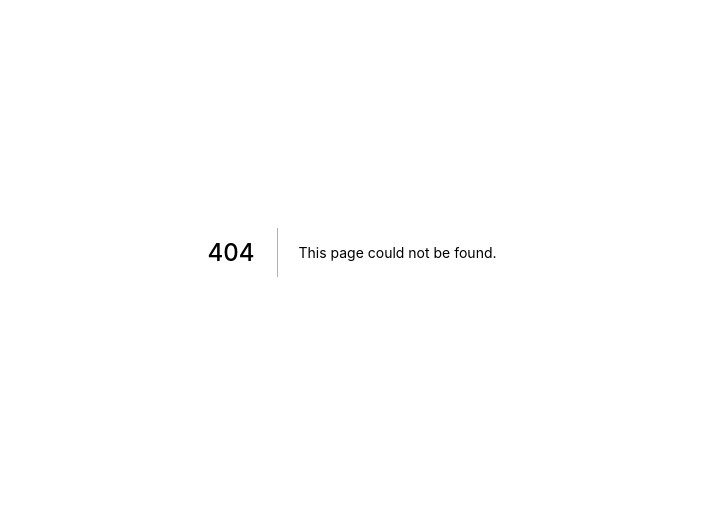
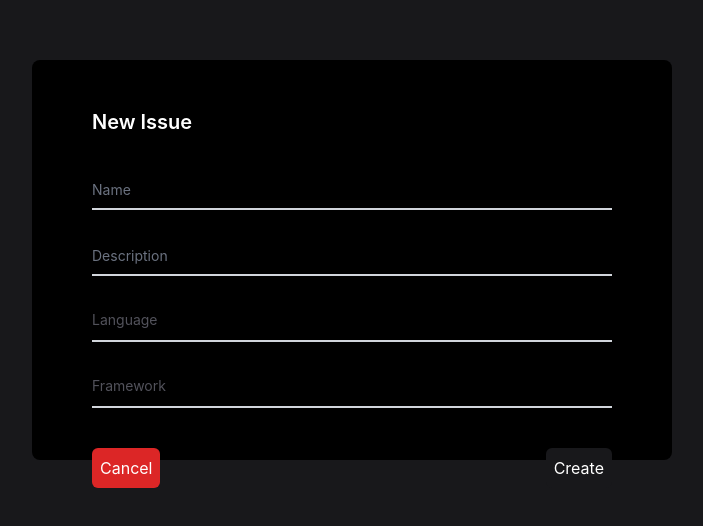
Before and after one commit to dallenpyrah/Huddle, a Next.js app: page /group/1/create-issue in a window 1280 px wide. Before the commit this address had no page. Shown: the part 148-674 px from the top of the page, without its empty margins (288-991 px from the left). Built offline with nearby package versions, Linux system fonts and the light colour scheme; no server answers; sample sign-in values are in the browser's storage.

Commit message:
Starting to create issue page

```diff
--- a/components/groups/grid/GroupDetailsGrid.tsx
+++ b/components/groups/grid/GroupDetailsGrid.tsx
@@ -29,7 +29,7 @@ export default function GroupDetailsGrid (props: IGroupDetailsGridProps): JSX.El
   return (
         <div className={'col-span-9 bg-black rounded-lg'}>
             <GroupDetailsGridHeader />
-            {props.isStateLoaded && issues.length >= 1 && issues.map((issue, index) => (
+            {issues.length >= 1 && issues.map((issue, index) => (
                 <GroupDetailsGridItem key={index} issue={issue} />
             ))}
         </div>
--- /dev/null
+++ b/components/groups/grid/grid-item/loader/GroupDetailsGridItemLoader.tsx
@@ -0,0 +1,27 @@
+import React from 'react'
+import Skeleton from 'react-loading-skeleton'
+
+export default function GroupDetailsGridItemLoader (): JSX.Element {
+  return (
+        <div className={'grid grid-cols-7 hover:bg-zinc-900 mx-5 p-1 py-3 rounded'}>
+            <div className={'col-span-2 ml-2'}>
+                <span className={'text-sm text-zinc-500 font-normal'}><Skeleton /></span>
+            </div>
+            <div className={'col-span-1'}>
+                <span className={'text-sm text-zinc-500 font-normal'}><Skeleton /></span>
+            </div>
+            <div className={'col-span-1'}>
+                <span className={'text-sm text-zinc-500 font-normal'}><Skeleton /></span>
+            </div>
+            <div className={'col-span-1'}>
+                <span className={'text-md text-zinc-500 font-normal'}><Skeleton /></span>
+            </div>
+            <div className={'col-span-1'}>
+                <span className={'text-sm text-zinc-500 font-normal'}><Skeleton /></span>
+            </div>
+            <div className={'col-span-1'}>
+                <span className={'text-sm text-zinc-500 font-normal'}><Skeleton /></span>
+            </div>
+        </div>
+  )
+}
--- /dev/null
+++ b/pages/group/[groupId]/create-issue.tsx
@@ -0,0 +1,101 @@
+import React, { useEffect, useState } from 'react'
+import { User } from 'firebase/auth'
+import { useRouter } from 'next/router'
+import GroupsService from '../../../services/group/GroupsService'
+import { axiosService } from '../../../services/axios/AxiosService'
+import GroupModel from '../../../models/group/GroupModel'
+import { auth } from '../../../firebase-config'
+import IssueModel from '../../../models/issue/IssueModel'
+
+export default function CreateIssue (): JSX.Element {
+  const [inputGroup, setInputGroup] = useState({ title: '', description: '', language: '', framework: '' })
+  const [user, setUser] = useState<User>()
+  const router = useRouter()
+  const groupsService = new GroupsService(axiosService)
+
+  const createGroup = async (event: React.FormEvent): Promise<void> => {
+    try {
+      event.preventDefault()
+      const issueToCreate = new IssueModel(inputGroup.title, inputGroup.description, inputGroup.language, inputGroup.framework)
+      const createdGroup = await groupsService.createGroup(groupToCreate)
+
+      if (createdGroup !== undefined) {
+        void await router.push(`/group/${createdGroup.id}`)
+      }
+    } catch (error) {
+      console.log(error)
+      throw error
+    }
+  }
+
+  function getUser (): void {
+    auth.onAuthStateChanged((user) => {
+      if (user != null) {
+        setUser(user)
+      } else {
+        void router.push('/login')
+      }
+    })
+  }
+
+  function handleInput (event: any): void {
+    const name = event.target.name
+    const value = event.target.value
+    setInputGroup(inputGroup => ({ ...inputGroup, [name]: value }))
+  }
+
+  useEffect(() => {
+    getUser()
+  }, [])
+
+  return (
+        <div className={'grid grid-cols-4 bg-zinc-900 h-screen'}>
+            <div className={'col-span-2 mt-52 bg-black h-1/2 rounded-lg text-zinc-400 col-start-2'}>
+                <div className={'p-5'}>
+                    <h1 className={'mt-7 ml-10 text-xl font-semibold text-white'}>New Issue</h1>
+                    <form className="ml-10 mr-10 mt-8" autoComplete="off" onSubmit={createGroup}>
+                        <div className="relative z-0 mb-6 w-full group">
+                            <input value={inputGroup?.title} onInput={handleInput} type="title" name="title" id="floating_title"
+                                   className="block py-2.5 px-0 w-full text-sm text-zinc-600 bg-transparent border-0 border-b-2 border-gray-300 appearance-none dark:text-white dark:border-gray-600 dark:focus:border-blue-500 focus:outline-none focus:ring-0 focus:border-purple-600 peer"
+                                   placeholder=" " required/>
+                            <label htmlFor="floating_title"
+                                   className="peer-focus:font-medium absolute text-sm text-gray-500 dark:text-gray-400 duration-300 transform -translate-y-6 scale-75 top-3 -z-10 origin-[0] peer-focus:left-0 peer-focus:text-purple-600 peer-focus:dark:text-blue-500 peer-placeholder-shown:scale-100 peer-placeholder-shown:translate-y-0 peer-focus:scale-75 peer-focus:-translate-y-6">Name
+                            </label>
+                        </div>
+                        <div className="relative z-0 mb-6 w-full group">
+                            <input value={inputGroup?.description} onInput={handleInput} type="description" name="description" id="floating_name"
+                                   className="block py-2.5 px-0 w-full text-sm text-zinc-600 bg-transparent border-0 border-b-2 border-gray-300 appearance-none dark:text-white dark:border-gray-600 dark:focus:border-blue-500 focus:outline-none focus:ring-0 focus:border-purple-600 peer"
+                                   placeholder=" " required/>
+                            <label htmlFor="floating_name"
+                                   className="peer-focus:font-medium absolute text-sm text-gray-500 dark:text-gray-400 duration-300 transform -translate-y-6 scale-75 top-3 -z-10 origin-[0] peer-focus:left-0 peer-focus:text-purple-600 peer-focus:dark:text-blue-500 peer-placeholder-shown:scale-100 peer-placeholder-shown:translate-y-0 peer-focus:scale-75 peer-focus:-translate-y-6">Description
+                            </label>
+                        </div>
+                        <div className="relative z-0 mb-6 w-full group">
+                            <select name="color" onInput={handleInput} id="underline_select"
+                                    className="block py-2.5 px-0 w-full text-sm text-zinc-600 bg-transparent border-0 border-b-2 border-gray-300 appearance-none dark:text-white dark:border-gray-600 dark:focus:border-blue-500 focus:outline-none focus:ring-0 focus:border-purple-600 peer">
+                                <option defaultValue="bg-purple-300">Language</option>
+                                <option value="bg-purple-300">C#</option>
+                                <option value="bg-blue-300">C++</option>
+                                <option value="bg-orange-300">JavaScript</option>
+                                <option value="bg-green-300">Python</option>
+                            </select>
+                        </div>
+                        <div className="relative z-0 mb-6 w-full group">
+                            <select name="color" onInput={handleInput} id="underline_select"
+                                    className="block py-2.5 px-0 w-full text-sm text-zinc-600 bg-transparent border-0 border-b-2 border-gray-300 appearance-none dark:text-white dark:border-gray-600 dark:focus:border-blue-500 focus:outline-none focus:ring-0 focus:border-purple-600 peer">
+                                <option defaultValue="bg-purple-300">Framework</option>
+                                <option value="bg-purple-300">React</option>
+                                <option value="bg-blue-300">.NET Core</option>
+                                <option value="bg-orange-300">Vue</option>
+                                <option value="bg-green-300">Django</option>
+                            </select>
+                        </div>
+
+                        <button className={'bg-zinc-900 text-white hover:bg-purple-600 p-2 rounded-md mt-4 float-right'} type='submit'>Create</button>
+                        <button className={'bg-red-600 text-white hover:bg-zinc-900 p-2 rounded-md mt-4 float-left'} onClick={() => router.back()}>Cancel</button>
+                    </form>
+                </div>
+            </div>
+        </div>
+  )
+}
--- a/pages/group/[groupId].tsx
+++ b/pages/group/[groupId]/index.tsx
@@ -1,16 +1,16 @@
 import React, { useEffect, useState } from 'react'
 import { User } from 'firebase/auth'
 import { useRouter } from 'next/router'
-import { auth } from '../../firebase-config'
-import SideBarComponent from '../../components/navigation/SideBarComponent'
-import GroupsService from '../../services/group/GroupsService'
-import { axiosService } from '../../services/axios/AxiosService'
-import GroupModel from '../../models/group/GroupModel'
-import UserGroupsService from '../../services/user-group/UserGroupsService'
-import UserGroupModel from '../../models/user-group/UserGroupModel'
-import { faChessKing, faUsers } from '@fortawesome/free-solid-svg-icons'
+import { auth } from '../../../firebase-config'
+import SideBarComponent from '../../../components/navigation/SideBarComponent'
+import GroupsService from '../../../services/group/GroupsService'
+import { axiosService } from '../../../services/axios/AxiosService'
+import GroupModel from '../../../models/group/GroupModel'
+import UserGroupsService from '../../../services/user-group/UserGroupsService'
+import UserGroupModel from '../../../models/user-group/UserGroupModel'
+import { faChessKing, faPlus, faUsers } from '@fortawesome/free-solid-svg-icons'
 import { FontAwesomeIcon } from '@fortawesome/react-fontawesome'
-import GroupDetailsGrid from '../../components/groups/grid/GroupDetailsGrid'
+import GroupDetailsGrid from '../../../components/groups/grid/GroupDetailsGrid'
 
 export default function GroupDetailsPage (): JSX.Element {
   const [user, setUser] = useState<User>()
@@ -44,6 +44,10 @@ export default function GroupDetailsPage (): JSX.Element {
     setGroupMembers(groupMembers)
   }
 
+  function navigateToCreateIssue (): void {
+    void router.push(`/group/${groupId}/create-issue`)
+  }
+
   useEffect(() => {
     if (groupId === undefined || groupId === null || isNaN(groupId)) {
       return
@@ -56,11 +60,11 @@ export default function GroupDetailsPage (): JSX.Element {
 
   if (isStateLoaded) {
     return (
-        <div className="grid grid-cols-7 bg-zinc-900">
+        <div className="grid grid-cols-7 bg-zinc-900 h-screen">
           <div className="hidden xl:block xl:col-span-1">
             <SideBarComponent/>
           </div>
-          <div className="col-span-6 bg-black mt-8 mb-8 mr-8 rounded-lg">
+          <div className="col-span-7 xl:col-span-6 bg-black mt-8 mb-8 mr-8 ml-8 xl:ml-0 rounded-lg">
             <div className="grid grid-cols-9">
               <div className="col-span-3 ml-7">
                 <div className="text-zinc-300 mt-5 font-bold text-xl">{group?.name}
@@ -78,10 +82,11 @@ export default function GroupDetailsPage (): JSX.Element {
                 <h6 className="text-zinc-500 mt-1 font-light text-sm">{group?.description}</h6>
               </div>
               <div className="col-span-3 col-start-7 text-right">
+                <button className="bg-blue-400 text-zinc-200 font-normal text-sm rounded-md px-4 py-2 mt-5 mr-2" onClick={navigateToCreateIssue}>New Issue</button>
                 {user?.uid === group?.fireBaseUserId
-                  ? <button className="bg-zinc-500 text-zinc-900 font-semibold text-sm rounded-md px-4 py-2 mt-5 mr-5">Join Group</button>
+                  ? <button className="bg-zinc-500 text-zinc-200 font-normal text-sm rounded-md px-4 py-2 mt-5 mr-5">Join Group</button>
 
-                  : <button className="bg-red-500 text-zinc-900 font-semibold text-sm rounded-md px-4 py-2 mt-5 mr-5">Leave Group</button>
+                  : <button className="bg-red-500 text-zinc-200 font-normal text-sm rounded-md px-4 py-2 mt-5 mr-5">Leave Group</button>
                 }
               </div>
               <GroupDetailsGrid user={user} groupId={groupId} isStateLoaded={isStateLoaded} />
--- a/services/group/GroupsService.ts
+++ b/services/group/GroupsService.ts
@@ -37,8 +37,8 @@ export default class GroupsService {
     try {
       const userGroupsService = new UserGroupsService(this.axiosService)
       const group = await this.axiosService.post<GroupModel>('/groups', groupModel)
+      console.log(group.data)
       await userGroupsService.createUserGroup(group.data)
-
       return group.data
     } catch (error) {
       this.logger.error(error)
--- a/services/notification/NotificationService.ts
+++ b/services/notification/NotificationService.ts
@@ -1,6 +1,5 @@
 import { AxiosInstance } from 'axios'
 import pino from 'pino'
-import IssueModel from '../../models/issue/IssueModel'
 import NotificationModel from '../../models/notification/NotificationModel'
 
 export default class NotificationService {
--- a/services/user-group/UserGroupsService.ts
+++ b/services/user-group/UserGroupsService.ts
@@ -23,7 +23,7 @@ export default class UserGroupsService {
 
   async createUserGroup (groupModel: GroupModel): Promise<UserGroupModel> {
     try {
-      const group = await this.axiosService.post(`/groups/${groupModel.id}/users/${groupModel.user?.id ?? ''}`)
+      const group = await this.axiosService.post(`/groups/${groupModel.id}/users/${groupModel.creatorId ?? ''}`)
       return group.data
     } catch (error) {
       this.logger.error(error)
```
Also changed, not shown: pages/issue/[issueId].tsx (added).
